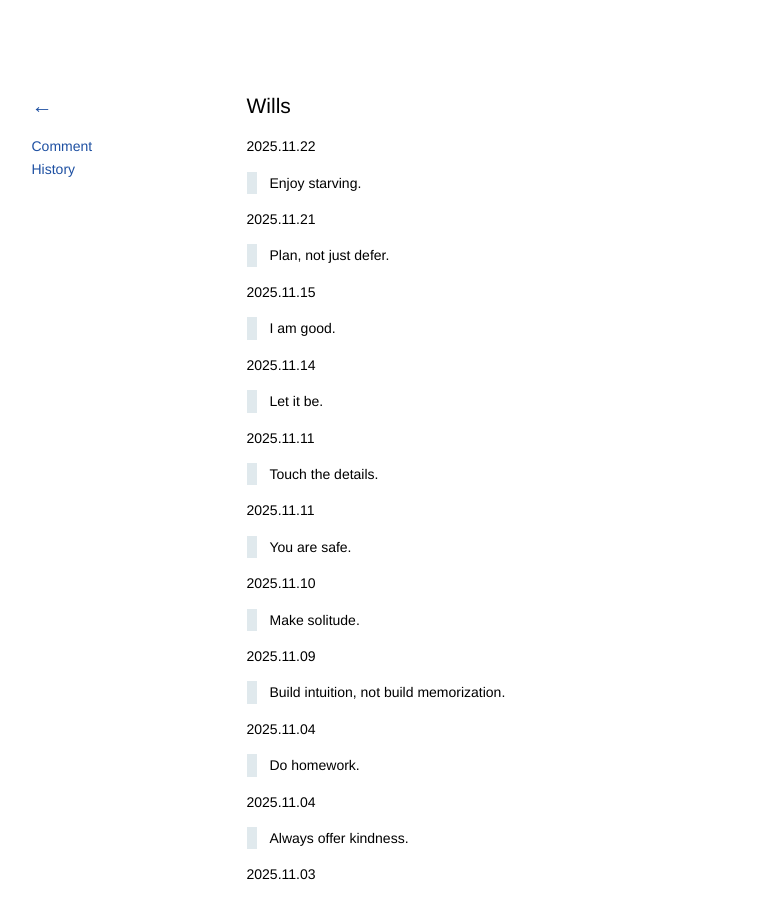
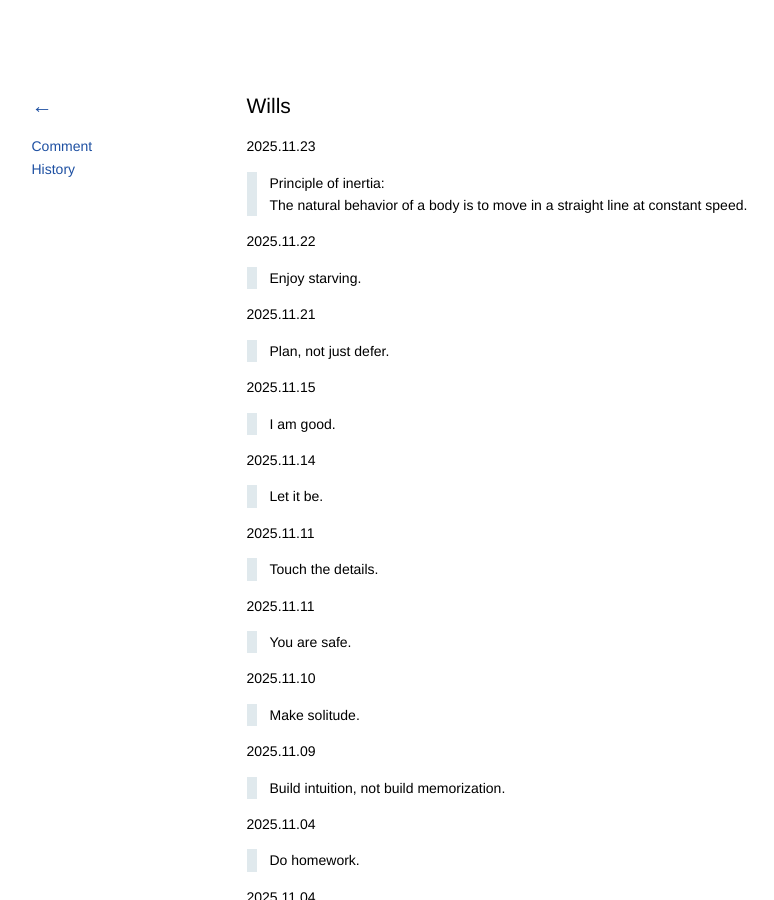
Before and after one commit to kidlj/awei, a Jekyll site: the page built from _wiki/wills.md, in a window 1280 px wide and 900 px high. Shown: the whole window, without its empty margins (101-875 px from the left). Built offline with Jekyll 4.4.1, drawn with Linux system fonts in a browser that asks for light colours.

Commit message:
update wills

```diff
--- a/_wiki/wills.md
+++ b/_wiki/wills.md
@@ -1,6 +1,11 @@
 ---
 title: Wills
 ---
+
+2025.11.23
+
+> Principle of inertia:
+> The natural behavior of a body is to move in a straight line at constant speed.
 
 2025.11.22
 
```
